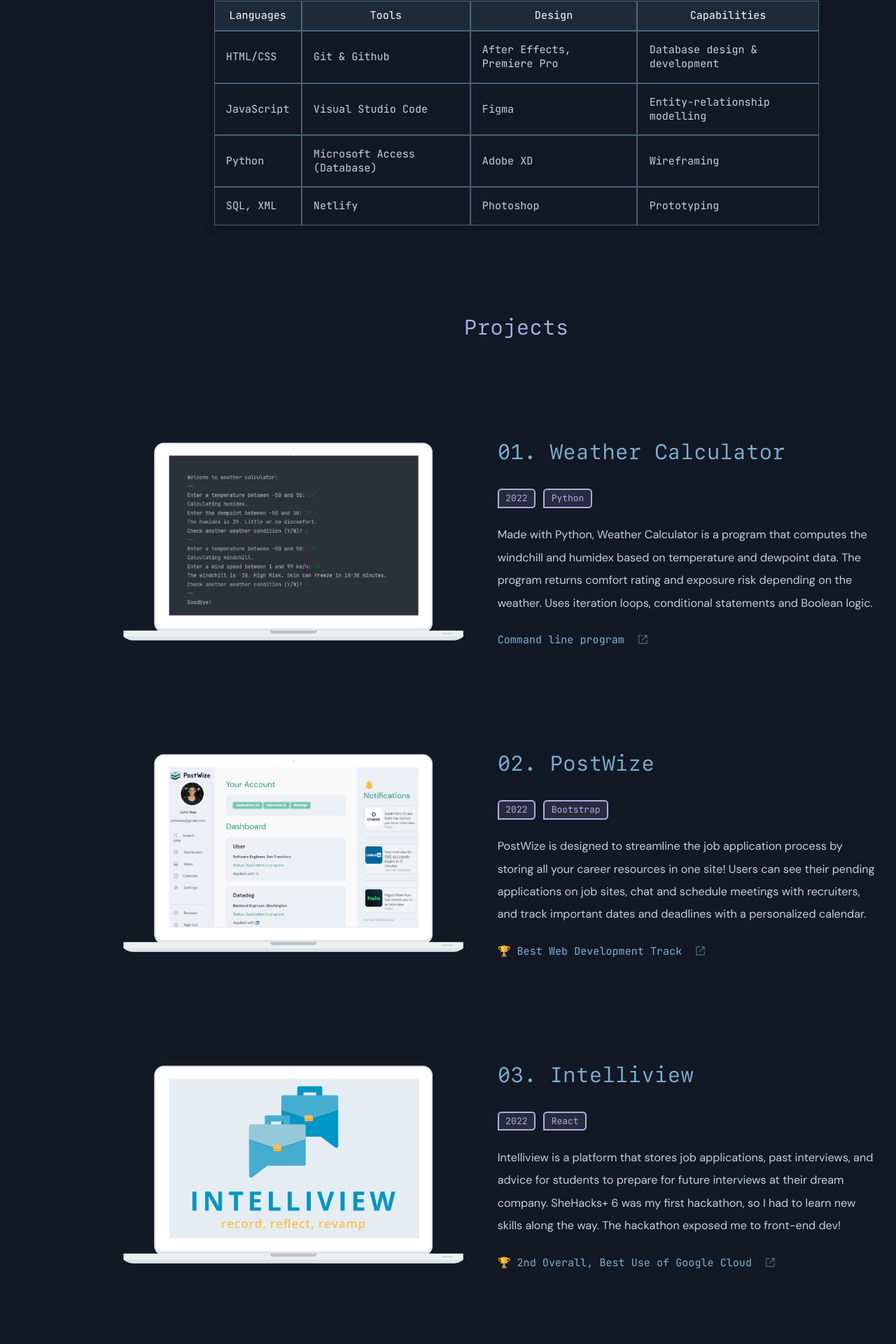
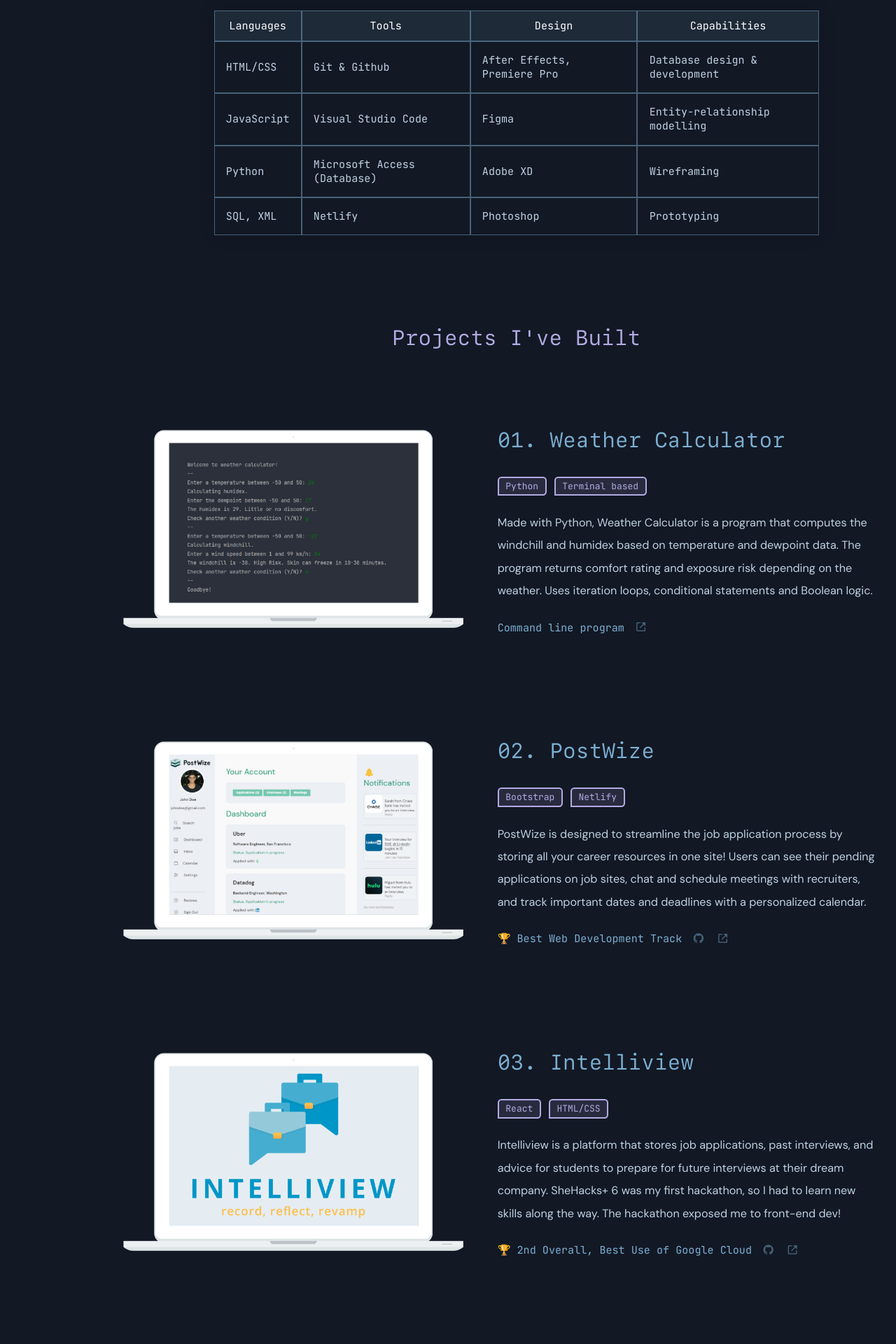
Before and after one commit to aoyewol2/react-portfolio, a React (Create React App) app: page / in a window 1280 px wide. Shown: the part 831-2751 px from the top of the page at 70% size. Built offline with nearby package versions, Linux system fonts and the light colour scheme.

Commit message:
update site

```diff
--- a/package.json
+++ b/package.json
@@ -6,13 +6,13 @@
     "@testing-library/jest-dom": "^5.16.2",
     "@testing-library/react": "^12.1.4",
     "@testing-library/user-event": "^13.5.0",
-    "netlify-cli": "^8.19.3",
+    "netlify-cli": "^8.14.1",
     "react": "^17.0.2",
     "react-dom": "^17.0.2",
-    "react-scripts": "^5.0.0",
+    "react-scripts": "^2.1.3",
     "styled-components": "^5.3.5",
     "to": "^0.2.9",
-    "update": "^0.4.2",
+    "update": "^0.7.4",
     "web-vitals": "^2.1.4"
   },
   "scripts": {
--- a/public/index.html
+++ b/public/index.html
@@ -9,6 +9,7 @@
       name="description"
       content="Personal site created using React"/>
     <link href='https://unpkg.com/boxicons@2.1.2/css/boxicons.min.css' rel='stylesheet'>
+    <style>html{visibility: hidden;opacity:0;}</style>
 
     <title>Ashley Oyewole | Home</title>
   </head>
--- a/src/components/contact.jsx
+++ b/src/components/contact.jsx
@@ -7,7 +7,8 @@
         <div id="contact" className ="contact reveal">
             <h2>Contact</h2>
             <h3>Let's get in touch!</h3>
-            <a href="mailto:aoyewol2@uwo.ca">aoyewol2@uwo.ca</a>
+            <p>I would love to chat about potential work and internship opportunities. I'm currently seeking design and frontend web development positions. Let's get the conversation started! </p>
+            <a href="mailto:aoyewol2@uwo.ca" className='reveal'>aoyewol2@uwo.ca</a>
             <br></br><br></br><br></br>
         </div>
 
@@ -16,7 +17,7 @@
         <div>
           <a href="https://github.com/aoyewol2/react-portfolio"
            target="_blank"
-           rel="noopener noreferrer">
+           rel="noopener noreferrer" style={{textDecoration: 'none'}}>
           <span>&lt;/&gt; Built by Ashley Oyewole</span></a>
         </div>
 
--- a/src/components/projects.jsx
+++ b/src/components/projects.jsx
@@ -10,7 +10,7 @@
 const projects = () => {
   return (
     <div className='reveal projects-header'>
-        <h2>Projects</h2>
+        <h2>Projects I've Built</h2>
 
 <div className="projects">
 
@@ -20,12 +20,15 @@
       <div className='image'><img src={weathercalculator} alt="Weather calculator"></img></div>
       <div className='text'>
         <h3>01. Weather Calculator</h3>
-        <b>2022</b><b>Python</b>
+        <b>Python</b><b>Terminal based</b>
         <p>Made with Python, Weather Calculator is a program that computes the windchill and humidex based on temperature and dewpoint data. The program returns comfort rating and exposure risk depending on the weather. Uses iteration loops, conditional statements and Boolean logic.</p>
-        <span>Command line program <a target="_blank"
-        rel="noopener noreferrer"
+        <span>Command line program
+
+
+        <a class='external' target="_blank" rel="noopener noreferrer" alt='Live demo'
         href="https://aoyewol2.notion.site/Console-Based-Projects-2b1d0d3fd84e441595f00db72fbd73d8">
-        <i class='bx bx-link-external'></i></a></span>
+        <i class='bx bx-link-external'></i></a>
+        </span>
       </div>
 
     </div>
@@ -34,9 +37,13 @@
       <div className='image'><img src={postwize} alt="Western University information site"></img></div>
       <div className='text'>
         <h3>02. PostWize</h3>
-        <b>2022</b><b>Bootstrap</b>
+        <b>Bootstrap</b><b>Netlify</b>
         <p>PostWize is designed to streamline the job application process by storing all your career resources in one site! Users can see their pending applications on job sites, chat and schedule meetings with recruiters, and track important dates and deadlines with a personalized calendar.</p>
-        <span>🏆 Best Web Development Track <a target="_blank" rel="noopener noreferrer" href="https://devpost.com/software/postwize"><i class='bx bx-link-external'></i></a></span>
+        <span>🏆 Best Web Development Track
+          <a class='external' target="_blank" rel="noopener noreferrer" href="https://github.com/aoyewol2/PostWize"><i class='bx bxl-github'></i></a>
+
+          <a target="_blank" rel="noopener noreferrer" href="https://devpost.com/software/postwize"><i class='bx bx-link-external'></i></a>
+        </span>
       </div>
     </div>
 
@@ -44,9 +51,12 @@
       <div className='image'><img src={intelliview} alt="Intelliview"></img></div>
       <div className='text'>
         <h3>03. Intelliview</h3>
-        <b>2022</b><b>React</b>
+        <b>React</b><b>HTML/CSS</b>
         <p>Intelliview is a platform that stores job applications, past interviews, and advice for students to prepare for future interviews at their dream company. SheHacks+ 6 was my first hackathon, so I had to learn new skills along the way. The hackathon exposed me to front-end dev!</p>
-        <span>🏆 2nd Overall, Best Use of Google Cloud <a target="_blank" rel="noopener noreferrer" href="https://devpost.com/software/intelliview"><i class='bx bx-link-external'></i></a></span>
+        <span>🏆 2nd Overall, Best Use of Google Cloud
+          <a class='external' target="_blank" rel="noopener noreferrer" href="https://github.com/rahmagillan/shehacks"><i class='bx bxl-github'></i></a>
+          <a target="_blank" rel="noopener noreferrer" href="https://devpost.com/software/intelliview"><i class='bx bx-link-external'></i></a>
+        </span>
 
       </div>
     </div>
@@ -55,13 +65,18 @@
       <div className='image'><img src={westernu} alt="Western University information site"></img></div>
       <div className='text'>
         <h3>04. Learn About Western University</h3>
-        <b>2022</b><b>Web Dev</b>
+        <b>HTML/CSS</b><b>JavaScript</b>
         <p>A web development assignment developed for CS1033 utilizing HTML, CSS and JavaScript! The site has a responsive and dynamic design which showcases Western University's campus, residences and history.</p>
-        <span>Web development project <a target="_blank" rel="noopener noreferrer" href="https://aoyewol2.github.io/learn-about-westernu/"><i class='bx bx-link-external'></i></a></span>
+        <span>Web development project
+          <a class='external' target="_blank" rel="noopener noreferrer" href="https://github.com/aoyewol2/learn-about-westernu"><i class='bx bxl-github'></i></a>
+          <a target="_blank" rel="noopener noreferrer" href="https://aoyewol2.github.io/learn-about-westernu/"><i class='bx bx-link-external'></i></a>
+        </span>
       </div>
     </div>
   </div>
-  <span className='reveal github'>View more on my <a a target="_blank" rel="noopener noreferrer" href="https://github.com/aoyewol2">Github</a>!</span>
+
+  <span className='reveal github'><a a target="_blank" rel="noopener noreferrer" href="https://github.com/aoyewol2">View more</a></span>
+
 </div>
 
     </div>
--- a/src/components/skills.jsx
+++ b/src/components/skills.jsx
@@ -8,6 +8,7 @@
     <br></br>
       <div>
         <h2 className='reveal'>Skills</h2>
+        <br></br>
       </div>
       <div className="table reveal">
         <table className="content-table" border="0">
--- a/src/styles/App.css
+++ b/src/styles/App.css
@@ -5,7 +5,11 @@
 .top {
     top: 0; position: absolute;
 }
-html { scroll-behavior: smooth; }
+html {
+    scroll-behavior: smooth;
+    visibility: visible;
+    opacity: 1;
+}
 
 body {
     font-family: var(--txt-primary); background-color: var(--clr-background);
@@ -22,7 +26,7 @@
     font-family: var(--txt-secondary); font-size: 28px; font-weight: normal;
     color: var(--clr-primary);
     text-align: center;
-    padding: 30px 0px 30px 0px;
+    padding: 30px 0px 0px 0px;
 }
 
 h3 {
@@ -51,7 +55,7 @@
 i.arrow {
     color: var(--ico-fill); font-size: 30px;
     text-align: center;
-    margin: auto auto 0 48%; padding-top: 20px;
+    margin: auto auto 0 48%; padding-top: 20px; cursor:default;
     opacity: 25%;
 }
 
@@ -66,7 +70,7 @@
 .image {margin-top: 10px;}
 
 .footer span {
-    font-family: var(--txt-primary); font-size: 13px;
+    font-family: var(--txt-primary); font-size: 10px;
     display: block; text-align: center; opacity: 65%;
     bottom: 0; padding: 6px; width: 400px;
     margin: 0 auto 0 auto;
@@ -100,6 +104,7 @@
 .contact {
     background-color: var(--navbar-fill);
     border-radius: 12px;
+    justify-content: center; display: grid; align-items: center;
 
 }
 .contact a {
@@ -113,7 +118,7 @@
     z-index: 5; user-select: none;
     top: 0; right: 0; padding: 28px;
     position: fixed; width: 100%;
-    background-color: var(--navbar-fill); backdrop-filter: blur(24px);
+    background-color: var(--navbar-fill); backdrop-filter: blur(32px);
     border-bottom: 1px solid var(--navbar-border);
 }
 
@@ -260,10 +265,13 @@
 .projects {
     text-align: center;
     padding: 40px 100px;
-    margin-bottom: 50px;
+    margin-bottom: 50px; text-decoration: none;
 }
 
-.projects i { transform: translateY(2px); font-size: 16px }
+.projects i { transform: translateY(2px);
+    font-size: 16px;
+}
+.external {padding-left: 6px}
 
 .projects p { margin-top: 25px;}
 
--- a/src/styles/root.css
+++ b/src/styles/root.css
@@ -14,7 +14,7 @@
     --clr-primary: #b3aae2;
     --clr-primary-light: #7cafd1;
     --clr-primary-body: #bfd1e2;
-    --clr-selection: #27314097;
+    --clr-selection: #273140cc;
     --clr-tag: #b3aae223;
 
     --clr-scroll-icon: #adadad34;
```
Also changed, not shown: 1 other file (tests, documents, lock files or other folders).
